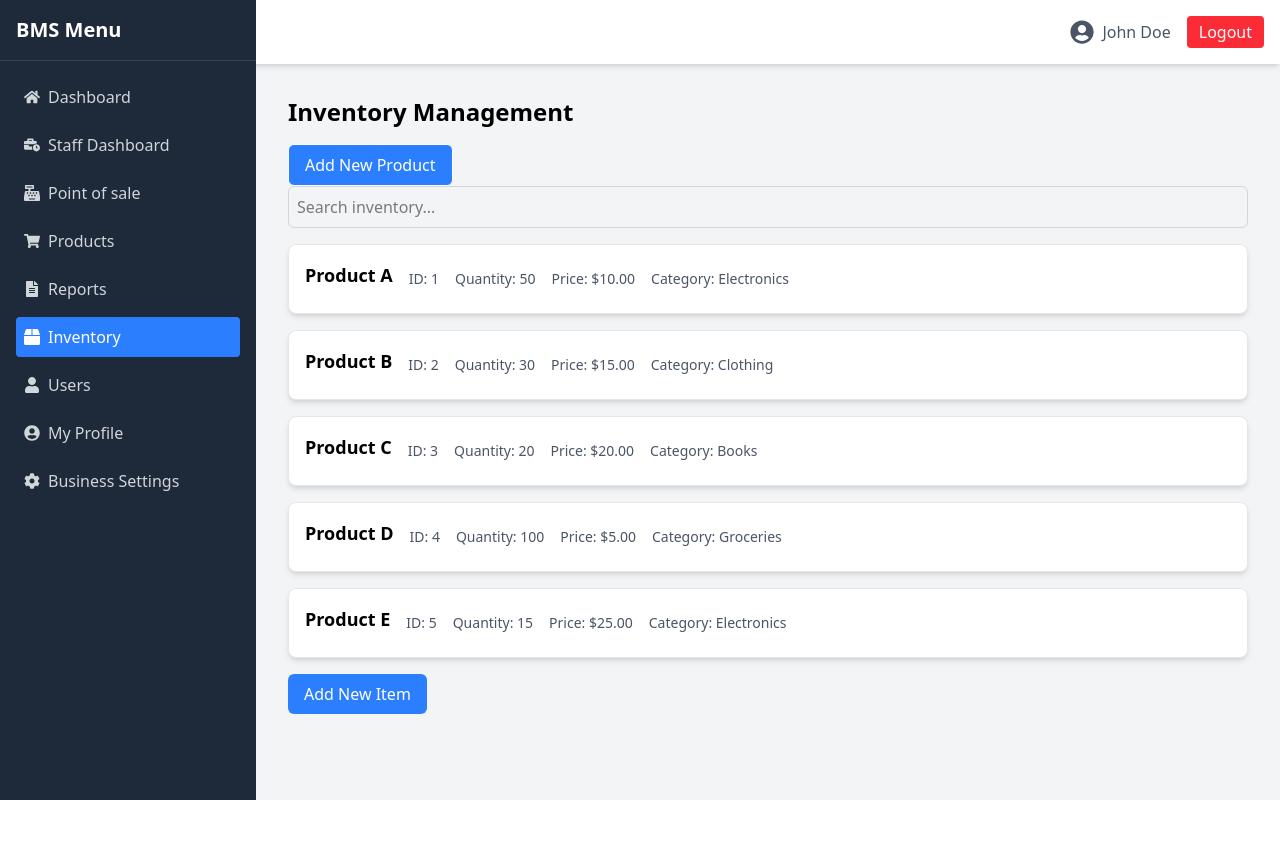
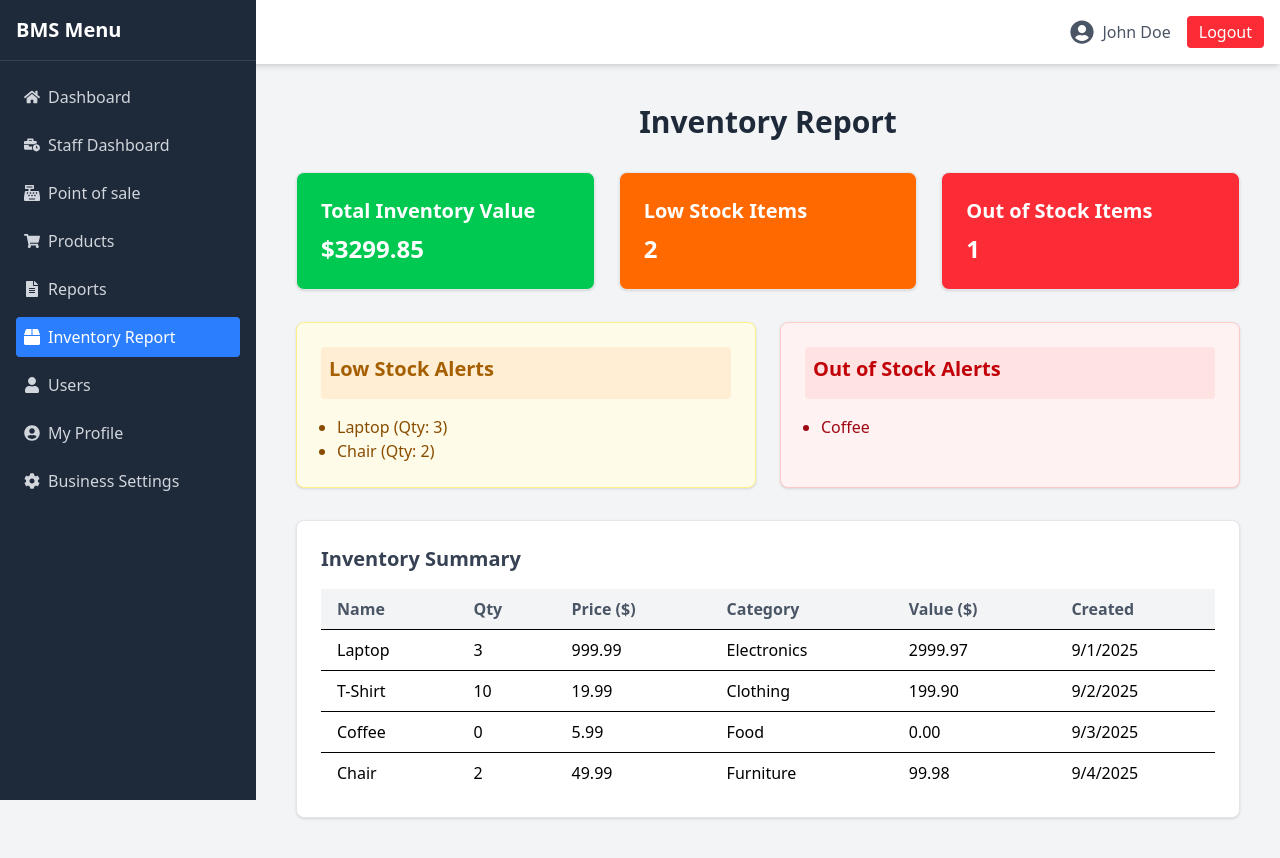
Before and after one commit to Wiki-py/bms, a React (Vite) app: page /inventory in a window 1280 px wide. Before the commit the page ends 800 px from the top, so only its background shows below. Built offline with nearby package versions, Linux system fonts and the light colour scheme.

Commit message:
Changed colors of the cards in staff dashboard, inventory, products page, reports page

```diff
--- a/src/components/InventoryPage.jsx
+++ b/src/components/InventoryPage.jsx
@@ -1,51 +1,127 @@
-import React from 'react';
+import React, { useState } from 'react';
 
-const InventoryPage = () => {
-  // Sample inventory data
-  const inventoryData = [
-    { id: 1, name: 'Product A', quantity: 50, price: '$10.00', category: 'Electronics' },
-    { id: 2, name: 'Product B', quantity: 30, price: '$15.00', category: 'Clothing' },
-    { id: 3, name: 'Product C', quantity: 20, price: '$20.00', category: 'Books' },
-    { id: 4, name: 'Product D', quantity: 100, price: '$5.00', category: 'Groceries' },
-    { id: 5, name: 'Product E', quantity: 15, price: '$25.00', category: 'Electronics' },
-  ];
+// Mock data (replace with localStorage or other source if needed)
+const mockItems = [
+  { id: 1, name: 'Laptop', quantity: 3, price: 999.99, category: 'Electronics', created_at: '2025-09-01T10:00:00Z' },
+  { id: 2, name: 'T-Shirt', quantity: 10, price: 19.99, category: 'Clothing', created_at: '2025-09-02T12:00:00Z' },
+  { id: 3, name: 'Coffee', quantity: 0, price: 5.99, category: 'Food', created_at: '2025-09-03T14:00:00Z' },
+  { id: 4, name: 'Chair', quantity: 2, price: 49.99, category: 'Furniture', created_at: '2025-09-04T16:00:00Z' },
+];
+
+const InventoryReport = () => {
+  const [items] = useState(mockItems); // Use mock data for now
+
+  // Calculate inventory value
+  const inventoryValue = items.reduce((total, item) => total + item.quantity * item.price, 0).toFixed(2);
+
+  // Filter low stock (quantity <= 5, but > 0) and out of stock (quantity = 0)
+  const lowStockItems = items.filter(item => item.quantity > 0 && item.quantity <= 5);
+  const outOfStockItems = items.filter(item => item.quantity === 0);
 
   return (
-    <div className="container mx-auto p-4">
-      <h1 className="text-2xl font-bold mb-4 text-center md:text-left">Inventory Management</h1>
-      {/* Add new product button */}
-      <button className='bg-blue-500 border round py-2 px-4 rounded-md hover:bg-blue-600 text-white md:w-auto space-x-4 items-center '>Add New Product</button>
+    <div className="max-w-7xl mx-auto my-2 sm:my-4 md:my-6 px-2 sm:px-4 md:px-6">
+      <h1 className="text-xl sm:text-2xl md:text-3xl font-bold text-center mb-4 sm:mb-6 md:mb-8 text-gray-800">
+        Inventory Report
+      </h1>
 
-      {/* Search Bar */}
-      <div className="mb-4">
-        <input
-          type="text"
-          placeholder="Search inventory..."
-          className="w-full p-2 border border-gray-300 rounded-md focus:outline-none focus:ring-2 focus:ring-blue-500"
-        />
+      {/* Inventory Value, Low Stock, and Out of Stock Cards */}
+      <div className="grid grid-cols-1 sm:grid-cols-2 lg:grid-cols-3 gap-3 sm:gap-4 md:gap-6 mb-4 sm:mb-6 md:mb-8">
+        {/* Inventory Value Card */}
+        <div className="bg-green-500 border border-gray-200 rounded-lg shadow-sm p-3 sm:p-4 md:p-6">
+          <h2 className="text-base sm:text-lg md:text-xl font-semibold text-white mb-1 sm:mb-2">Total Inventory Value</h2>
+          <p className="text-lg sm:text-xl md:text-2xl font-bold text-white">${inventoryValue}</p>
+        </div>
+
+        {/* Low Stock Card */}
+        <div className="bg-orange-500 border border-gray-200 rounded-lg shadow-sm p-3 sm:p-4 md:p-6">
+          <h2 className="text-base sm:text-lg md:text-xl font-semibold text-white mb-1 sm:mb-2">Low Stock Items</h2>
+          <p className="text-lg sm:text-xl md:text-2xl font-bold text-white">{lowStockItems.length}</p>
+        </div>
+
+        {/* Out of Stock Card */}
+        <div className="bg-red-500 border border-gray-200 rounded-lg shadow-sm p-3 sm:p-4 md:p-6">
+          <h2 className="text-base sm:text-lg md:text-xl font-semibold text-white mb-1 sm:mb-2">Out of Stock Items</h2>
+          <p className="text-lg sm:text-xl md:text-2xl font-bold text-white">{outOfStockItems.length}</p>
+        </div>
       </div>
 
-      {/* Inventory Cards - Responsive grid */}
-      <div className="grid grid-cols-1 sm:grid-cols-2 lg:grid-cols-1 gap-4">
-        {inventoryData.map((item) => (
-          <div key={item.id} className="bg-white border border-gray-200 shadow-md rounded-lg p-4 hover:shadow-lg transition-shadow flex space-x-4 items-center">
-            <h2 className="text-lg font-semibold mb-2">{item.name}</h2>
-            <p className="text-sm text-gray-600">ID: {item.id}</p>
-            <p className="text-sm text-gray-600">Quantity: {item.quantity}</p>
-            <p className="text-sm text-gray-600">Price: {item.price}</p>
-            <p className="text-sm text-gray-600">Category: {item.category}</p>
+      {/* Alerts Section */}
+      <div className="grid grid-cols-1 md:grid-cols-2 gap-3 sm:gap-4 md:gap-6 mb-4 sm:mb-6 md:mb-8">
+        {/* Low Stock Alert Card */}
+        <div className="bg-yellow-50 border border-yellow-200 rounded-lg shadow-sm p-1 sm:p-4 md:p-6">
+          <div className='flex justify-between items-center bg-orange-100 p-2 rounded mb-4'>
+            <h2 className="text-base sm:text-lg md:text-xl font-semibold text-yellow-700 mb-1 sm:mb-2">Low Stock Alerts</h2>
           </div>
-        ))}
+
+          {lowStockItems.length > 0 ? (
+            <ul className="list-disc pl-4 text-xs sm:text-sm md:text-base text-yellow-800">
+              {lowStockItems.map(item => (
+                <li key={item.id}>{item.name} (Qty: {item.quantity})</li>
+              ))}
+            </ul>
+          ) : (
+            <p className="text-xs sm:text-sm md:text-base text-yellow-800">No low stock items.</p>
+          )}
+        </div>
+
+        {/* Out of Stock Alert Card */}
+        <div className="bg-red-50 border border-red-200 rounded-lg shadow-sm p-3 sm:p-4 md:p-6">
+          <div className='flex justify-between items-center bg-red-100 p-2 rounded mb-4'>
+            <h2 className="text-base sm:text-lg md:text-xl font-semibold text-red-700 mb-1 sm:mb-2">Out of Stock Alerts</h2>
+          </div>
+
+          {outOfStockItems.length > 0 ? (
+            <ul className="list-disc pl-4 text-xs sm:text-sm md:text-base text-red-800">
+              {outOfStockItems.map(item => (
+                <li key={item.id}>{item.name}</li>
+              ))}
+            </ul>
+          ) : (
+            <p className="text-xs sm:text-sm md:text-base text-red-800">No out of stock items.</p>
+          )}
+        </div>
       </div>
 
-      {/* Add Item Button - Full width on mobile */}
-      <div className="mt-4">
-        <button className="w-full md:w-auto bg-blue-500 text-white py-2 px-4 rounded-md hover:bg-blue-600 transition-colors">
-          Add New Item
-        </button>
+      {/* Inventory Summary Table */}
+      <div className="bg-white border border-gray-200 rounded-lg shadow-sm p-3 sm:p-4 md:p-6">
+        <h2 className="text-base sm:text-lg md:text-xl font-semibold text-gray-700 mb-3 sm:mb-4">Inventory Summary</h2>
+        <div className="overflow-x-auto">
+          <table className="min-w-full table-auto text-xs sm:text-sm md:text-base">
+            <thead className="bg-gray-100">
+              <tr>
+                <th className="px-2 sm:px-3 md:px-4 py-1 sm:py-2 text-left font-semibold text-gray-600">Name</th>
+                <th className="px-2 sm:px-3 md:px-4 py-1 sm:py-2 text-left font-semibold text-gray-600">Qty</th>
+                <th className="px-2 sm:px-3 md:px-4 py-1 sm:py-2 text-left font-semibold text-gray-600">Price ($)</th>
+                <th className="px-2 sm:px-3 md:px-4 py-1 sm:py-2 text-left font-semibold text-gray-600">Category</th>
+                <th className="px-2 sm:px-3 md:px-4 py-1 sm:py-2 text-left font-semibold text-gray-600">Value ($)</th>
+                <th className="px-2 sm:px-3 md:px-4 py-1 sm:py-2 text-left font-semibold text-gray-600">Created</th>
+              </tr>
+            </thead>
+            <tbody>
+              {items.length > 0 ? (
+                items.map(item => (
+                  <tr key={item.id} className="border-t">
+                    <td className="px-2 sm:px-3 md:px-4 py-1 sm:py-2">{item.name}</td>
+                    <td className="px-2 sm:px-3 md:px-4 py-1 sm:py-2">{item.quantity}</td>
+                    <td className="px-2 sm:px-3 md:px-4 py-1 sm:py-2">{item.price.toFixed(2)}</td>
+                    <td className="px-2 sm:px-3 md:px-4 py-1 sm:py-2">{item.category}</td>
+                    <td className="px-2 sm:px-3 md:px-4 py-1 sm:py-2">{(item.quantity * item.price).toFixed(2)}</td>
+                    <td className="px-2 sm:px-3 md:px-4 py-1 sm:py-2">{new Date(item.created_at).toLocaleDateString()}</td>
+                  </tr>
+                ))
+              ) : (
+                <tr>
+                  <td colSpan="6" className="px-2 sm:px-3 md:px-4 py-1 sm:py-2 text-center text-gray-500">
+                    No items found.
+                  </td>
+                </tr>
+              )}
+            </tbody>
+          </table>
+        </div>
       </div>
     </div>
   );
 };
 
-export default InventoryPage;
+export default InventoryReport;
--- a/src/components/Posdashboard.jsx
+++ b/src/components/Posdashboard.jsx
@@ -89,13 +89,13 @@ const POSDashboard = () => {
           <div className="flex flex-col md:flex-row gap-4 w-full md:w-auto">
             <div className="relative">
               <div className="absolute inset-y-0 left-0 pl-3 flex items-center pointer-events-none">
-                <svg className="h-5 w-5 text-gray-400" fill="currentColor" viewBox="0 0 20 20">
+                <svg className="h-5 w-5 text-white" fill="currentColor" viewBox="0 0 20 20">
                   <path fillRule="evenodd" d="M8 4a4 4 0 100 8 4 4 0 000-8zM2 8a6 6 0 1110.89 3.476l4.817 4.817a1 1 0 01-1.414 1.414l-4.816-4.816A6 6 0 012 8z" clipRule="evenodd" />
                 </svg>
               </div>
               <input
                 type="text"
-                className="pl-10 pr-4 py-2 rounded-lg text-gray-800 w-full"
+                className="pl-10 pr-4 py-2 border border-white  rounded-lg text-white w-full"
                 placeholder="Search products..."
                 value={searchTerm}
                 onChange={(e) => setSearchTerm(e.target.value)}
--- a/src/components/ProductsPage.jsx
+++ b/src/components/ProductsPage.jsx
@@ -2,10 +2,10 @@ import React, { useState } from 'react';
 import { useNavigate } from 'react-router-dom';
 
 const productsData = [
-  { id: 1, name: 'Product A', price: 29.99, stock: 150, category: 'Electronics', image: 'https://picsum.photos/200/300?random=1' },
-  { id: 2, name: 'Product B', price: 49.99, stock: 80, category: 'Clothing', image: 'https://picsum.photos/200/300?random=2' },
-  { id: 3, name: 'Product C', price: 19.99, stock: 200, category: 'Books', image: 'https://picsum.photos/200/300?random=3' },
-  { id: 4, name: 'Product D', price: 99.99, stock: 50, category: 'Home Appliances', image: 'https://picsum.photos/200/300?random=4' },
+  { id: 1, name: 'Product A', cost_price: 29.99, selling_price: 29.99, profits: 4.99, stock: 150, category: 'Electronics', image: 'https://picsum.photos/200/300?random=1' },
+  { id: 2, name: 'Product B', cost_price: 49.99, selling_price: 29.99, profits: 4.99, stock: 80, category: 'Clothing', image: 'https://picsum.photos/200/300?random=2' },
+  { id: 3, name: 'Product C', cost_price: 19.99, selling_price: 29.99, profits: 4.99, stock: 200, category: 'Books', image: 'https://picsum.photos/200/300?random=3' },
+  { id: 4, name: 'Product D', cost_price: 99.99, selling_price: 29.99, profits: 4.99, stock: 50, category: 'Home Appliances', image: 'https://picsum.photos/200/300?random=4' },
   // Add more products as needed
 ];
 
@@ -20,7 +20,7 @@ const Products = () => {
 
   return (
     <div className="container mx-auto p-4">
-      <h1 className="text-2xl font-bold mb-4 text-center md:text-left">Product Management</h1>
+      <h1 className="text-2xl font-bold mb-4 text-center md:text-left">Product Inventory</h1>
 
       <div className="mb-6">
         <div className="relative">
@@ -47,12 +47,14 @@ const Products = () => {
         <table className="min-w-full divide-y divide-gray-200">
           <thead className="bg-gradient-to-r from-blue-600 to-blue-800 text-white hidden md:table-header-group">
             <tr>
-              <th className="py-3 px-4 text-left text-sm font-semibold">ID</th>
+              <th className="py-3 px-4 text-left text-sm font-semibold">SKU</th>
               <th className="py-3 px-4 text-left text-sm font-semibold">Image</th>
               <th className="py-3 px-4 text-left text-sm font-semibold">Name</th>
-              <th className="py-3 px-4 text-left text-sm font-semibold">Price</th>
+              <th className="py-3 px-4 text-left text-sm font-semibold">Category</th>
               <th className="py-3 px-4 text-left text-sm font-semibold">Stock</th>
-              <th className="py-3 px-4 text-left text-sm font-semibold">Category</th>
+              <th className="py-3 px-4 text-left text-sm font-semibold">Cost Price</th>
+              <th className="py-3 px-4 text-left text-sm font-semibold">Selling Price</th>
+              <th className="py-3 px-4 text-left text-sm font-semibold">Profits</th>
               <th className="py-3 px-4 text-left text-sm font-semibold">Actions</th>
             </tr>
           </thead>
@@ -91,23 +93,37 @@ const Products = () => {
                   >
                     {product.name}
                   </td>
+                   <td
+                    className="block md:table-cell py-2 px-4 text-sm text-gray-900 before:content-['Category:'] before:font-bold before:mr-2 md:before:content-none"
+                    data-label="Category"
+                  >
+                    {product.category}
+                  </td>
+                  <td
+                    className="block md:table-cell py-2 px-4 text-sm text-gray-900 before:content-['Stock:'] before:font-bold before:mr-2 md:before:content-none bg-green-300"
+                    data-label="Stock"
+                  >
+                    {product.stock}
+                  </td>
+
+                  {/* product cost price, selling price and profits */}
                   <td
                     className="block md:table-cell py-2 px-4 text-sm text-gray-900 before:content-['Price:'] before:font-bold before:mr-2 md:before:content-none"
                     data-label="Price"
                   >
-                    ${product.price.toFixed(2)}
+                    ${product.cost_price.toFixed(2)}
                   </td>
                   <td
-                    className="block md:table-cell py-2 px-4 text-sm text-gray-900 before:content-['Stock:'] before:font-bold before:mr-2 md:before:content-none"
-                    data-label="Stock"
+                    className="block md:table-cell py-2 px-4 text-sm text-gray-900 before:content-['Price:'] before:font-bold before:mr-2 md:before:content-none"
+                    data-label="Price"
                   >
-                    {product.stock}
+                    ${product.selling_price.toFixed(2)}
                   </td>
                   <td
-                    className="block md:table-cell py-2 px-4 text-sm text-gray-900 before:content-['Category:'] before:font-bold before:mr-2 md:before:content-none"
-                    data-label="Category"
+                    className="block md:table-cell py-2 px-4 text-sm text-gray-900 before:content-['Price:'] before:font-bold before:mr-2 md:before:content-none"
+                    data-label="Price"
                   >
-                    {product.category}
+                    ${product.profits.toFixed(2)}
                   </td>
                   <td
                     className="block md:table-cell py-2 px-4 text-sm before:content-['Actions:'] before:font-bold before:mr-2 md:before:content-none"
@@ -115,6 +131,9 @@ const Products = () => {
                   >
                     <div className="flex flex-col md:flex-row space-y-2 md:space-y-0 md:space-x-2">
                       <button className="bg-blue-500 text-white px-3 py-1 rounded hover:bg-blue-600 text-xs md:text-sm w-full md:w-auto">
+                        View
+                      </button>
+                      <button className="bg-green-500 text-white px-3 py-1 rounded hover:bg-green-600 text-xs md:text-sm w-full md:w-auto">
                         Edit
                       </button>
                       <button className="bg-red-500 text-white px-3 py-1 rounded hover:bg-red-600 text-xs md:text-sm w-full md:w-auto">
--- a/src/components/ReportPage.jsx
+++ b/src/components/ReportPage.jsx
@@ -74,22 +74,22 @@ const Reports = () => {
 
       {/* Cards Section */}
       <div className="grid grid-cols-1 sm:grid-cols-2 lg:grid-cols-3 gap-4 mb-8">
-        <div className="bg-white p-4 rounded-lg shadow-md">
+        <div className="bg-green-500 text-white p-4 rounded-lg shadow-md">
           <h2 className="text-lg font-semibold mb-2">Total Sales Reports</h2>
           <p className="text-2xl font-bold">{salesData.length}</p>
-          <p className="text-sm text-gray-600">Across all periods</p>
+          <p className="text-sm text-white">Across all periods</p>
         </div>
-        <div className="bg-white p-4 rounded-lg shadow-md">
-          <h2 className="text-lg font-semibold mb-2">Total Inventory Reports</h2>
-          <p className="text-2xl font-bold">{inventoryData.length}</p>
-          <p className="text-sm text-gray-600">Across all periods</p>
+        <div className="bg-blue-500 p-4 rounded-lg shadow-md">
+          <h2 className="text-lg font-semibold mb-2 text-white">Total Inventory Reports</h2>
+          <p className="text-2xl text-white font-bold">{inventoryData.length}</p>
+          <p className="text-sm text-white">Across all periods</p>
         </div>
-        <div className="bg-white p-4 rounded-lg shadow-md">
-          <h2 className="text-lg font-semibold mb-2">Total Revenue</h2>
-          <p className="text-2xl font-bold">
+        <div className="bg-orange-500 p-4 rounded-lg shadow-md">
+          <h2 className="text-lg text-white font-semibold mb-2">Total Revenue</h2>
+          <p className="text-2xl text-white font-bold">
             ${salesData.reduce((sum, report) => sum + (report.revenue || 0), 0).toFixed(2)}
           </p>
-          <p className="text-sm text-gray-600">From sales reports</p>
+          <p className="text-sm text-white">From sales reports</p>
         </div>
       </div>
 
--- a/src/components/Settings.jsx
+++ b/src/components/Settings.jsx
@@ -24,7 +24,7 @@ const BusinessSettingsPage = () => {
   };
 
   return (
-    <div className="container mx-auto p-4">
+    <div className="container mx-auto p-8">
       <h1 className="text-2xl font-bold mb-4 text-center md:text-left">Business Settings</h1>
 
       {/* Settings Form */}
--- a/src/components/Sidebar.jsx
+++ b/src/components/Sidebar.jsx
@@ -17,7 +17,7 @@ function Sidebar() {
     { path: '/point-of-sale', label: 'Point of sale', icon: <FaCashRegister /> },
     { path: '/products', label: 'Products', icon: <FaShoppingCart /> },
     { path: '/reports', label: 'Reports', icon: <FaFileAlt /> },
-    { path: '/inventory', label: 'Inventory', icon: <FaBox /> },
+    { path: '/inventory', label: 'Inventory Report', icon: <FaBox /> },
     { path: '/users', label: 'Users', icon : <FaUser /> },
     { path: '/my_profile', label: 'My Profile', icon: <FaUserCircle /> },
     { path: '/business_settings', label: 'Business Settings', icon: <FaCog /> },
```
Also changed, not shown: src/components/AddProduct.jsx (+10 -2 lines), src/components/UDashBoard.jsx (+91 -25 lines).
